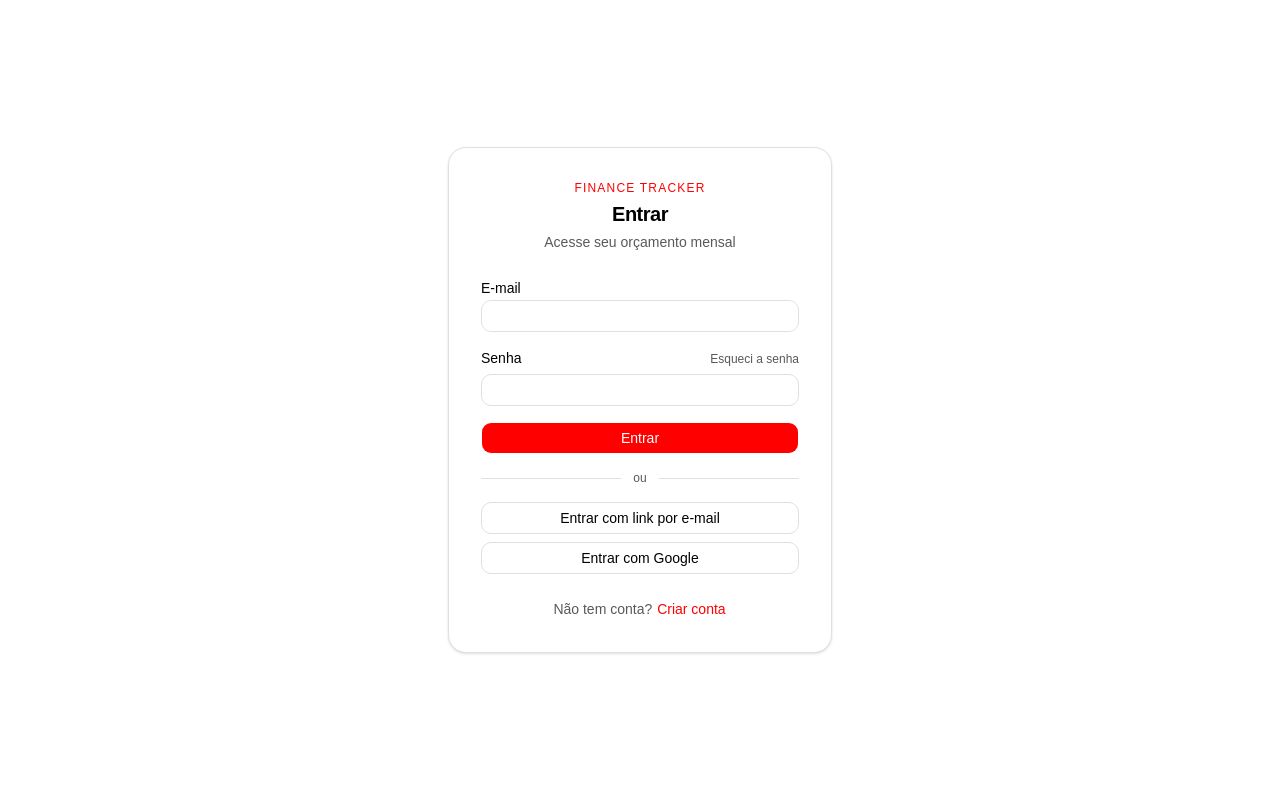
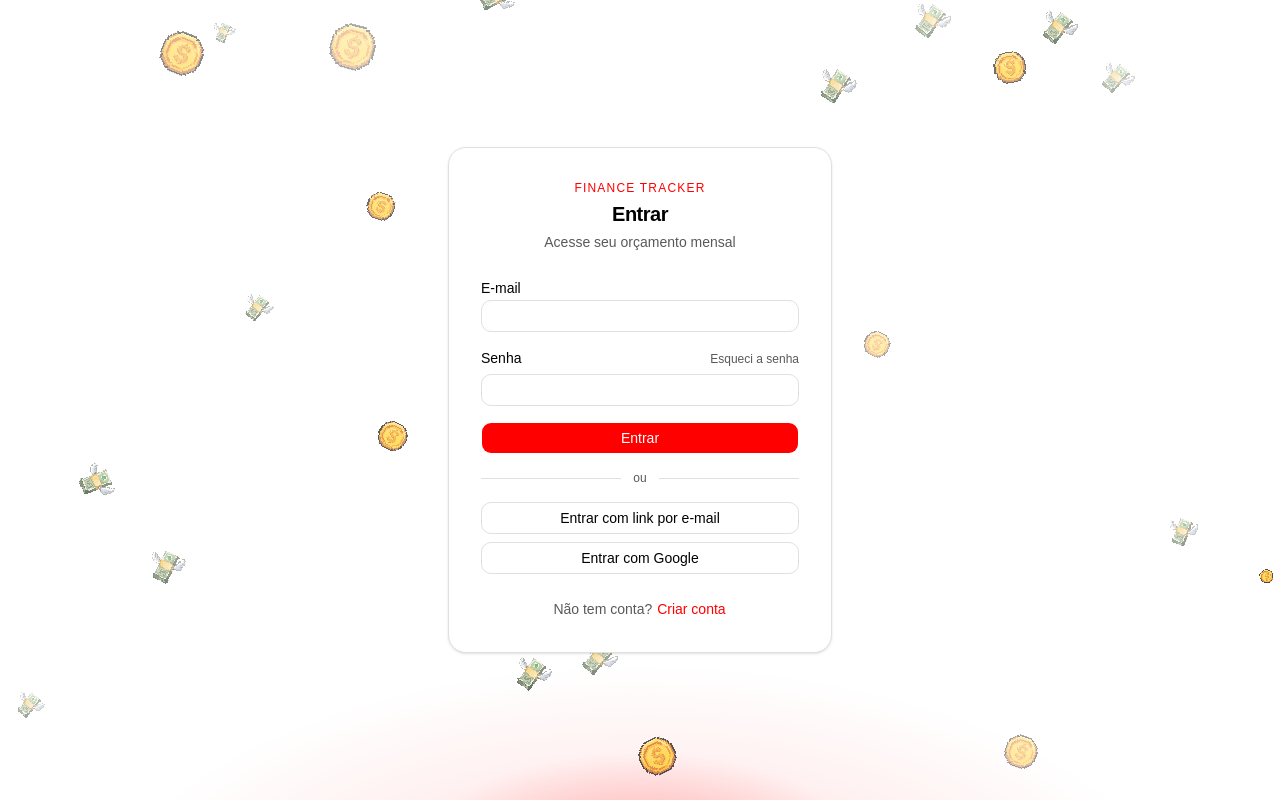
Before and after one commit to mfsouza95/finance-tracker, a React (Vite) app: page / in a window 1280 px wide. Built offline with nearby package versions, Linux system fonts and the light colour scheme; no server answers.

Commit message:
feat: animation on login screen

```diff
--- /dev/null
+++ b/src/features/auth/MoneyRain.tsx
@@ -0,0 +1,58 @@
+import type { CSSProperties } from 'react'
+
+import billPng from '@/assets/bill.png'
+import coinPng from '@/assets/coin.png'
+
+// Decorative money rain for the auth screens. Pure CSS animation — the
+// wrapper falls (translateY), the sprite inside sways/rotates. All
+// randomness is generated once at module load so sprites never teleport.
+// Hidden entirely under prefers-reduced-motion (see index.css).
+const COUNT = 28
+
+const ITEMS = Array.from({ length: COUNT }, () => ({
+  coin: Math.random() < 0.35,
+  left: Math.random() * 100,
+  size: 28 + Math.random() * 36,
+  dur: 7 + Math.random() * 8,
+  // Negative delay puts sprites mid-flight on first paint.
+  delay: -Math.random() * 15,
+  sway: 8 + Math.random() * 24,
+  swayDur: 1.6 + Math.random() * 2.4,
+  rot: 12 + Math.random() * 20,
+  opacity: 0.35 + Math.random() * 0.4,
+}))
+
+export function MoneyRain() {
+  return (
+    <div
+      aria-hidden
+      className="money-rain-layer pointer-events-none absolute inset-0 overflow-hidden"
+    >
+      {ITEMS.map((it, i) => (
+        <div
+          key={i}
+          className="absolute top-0"
+          style={{
+            left: `${it.left}%`,
+            opacity: it.opacity,
+            animation: `money-fall ${it.dur}s linear ${it.delay}s infinite`,
+          }}
+        >
+          <img
+            src={it.coin ? coinPng : billPng}
+            alt=""
+            style={
+              {
+                width: it.size,
+                imageRendering: 'pixelated',
+                '--sway': `${it.sway}px`,
+                '--rot': `${it.rot}deg`,
+                animation: `money-sway ${it.swayDur}s ease-in-out infinite`,
+              } as CSSProperties
+            }
+          />
+        </div>
+      ))}
+    </div>
+  )
+}
--- a/src/features/auth/SignInPage.tsx
+++ b/src/features/auth/SignInPage.tsx
@@ -6,6 +6,8 @@ import { zodResolver } from '@hookform/resolvers/zod'
 import { Button } from '@/components/ui/button'
 import { Input } from '@/components/ui/input'
 import { supabase } from '@/lib/supabase'
+
+import { MoneyRain } from './MoneyRain'
 
 const schema = z.object({
   email: z.email('Informe um e-mail válido'),
@@ -127,8 +129,21 @@ export function SignInPage() {
   const fieldError = errors.email?.message ?? errors.password?.message
 
   return (
-    <main className="flex min-h-svh items-center justify-center bg-background px-4">
-      <div className="w-full max-w-sm rounded-2xl border bg-card p-8 shadow-sm">
+    <main className="relative flex min-h-svh items-center justify-center overflow-hidden bg-background px-4">
+      {/* Lamp glow: an ellipse centered below the viewport bottom, so only
+          its upper dome is visible — like light rising from under the
+          monitor. The primary token keeps it red in both modes. */}
+      <div
+        aria-hidden
+        className="pointer-events-none absolute inset-0"
+        style={{
+          background:
+            'radial-gradient(ellipse 26% 20% at 50% 108%, color-mix(in srgb, var(--primary) 30%, transparent) 0%, transparent 70%),' +
+            'radial-gradient(ellipse 62% 50% at 50% 118%, color-mix(in srgb, var(--primary) 16%, transparent) 0%, transparent 70%)',
+        }}
+      />
+      <MoneyRain />
+      <div className="relative z-10 w-full max-w-sm rounded-2xl border bg-card p-8 shadow-sm">
         <div className="mb-6 space-y-1 text-center">
           <p className="text-xs font-medium uppercase tracking-widest text-primary">
             finance tracker
--- a/src/index.css
+++ b/src/index.css
@@ -197,3 +197,24 @@
     @apply font-sans;
     }
 }
+
+/* Money rain (login screen): the wrapper element falls, the inner sprite
+   sways/rotates around --sway/--rot custom props set inline per item. */
+@keyframes money-fall {
+  from { transform: translateY(-15vh); }
+  to { transform: translateY(115vh); }
+}
+@keyframes money-sway {
+  0%, 100% {
+    transform: translateX(calc(var(--sway, 16px) * -1))
+      rotate(calc(var(--rot, 14deg) * -1));
+  }
+  50% {
+    transform: translateX(var(--sway, 16px)) rotate(var(--rot, 14deg));
+  }
+}
+@media (prefers-reduced-motion: reduce) {
+  .money-rain-layer {
+    display: none;
+  }
+}
```
Also changed, not shown: src/assets/bill.png (added), src/assets/coin.png (added).
